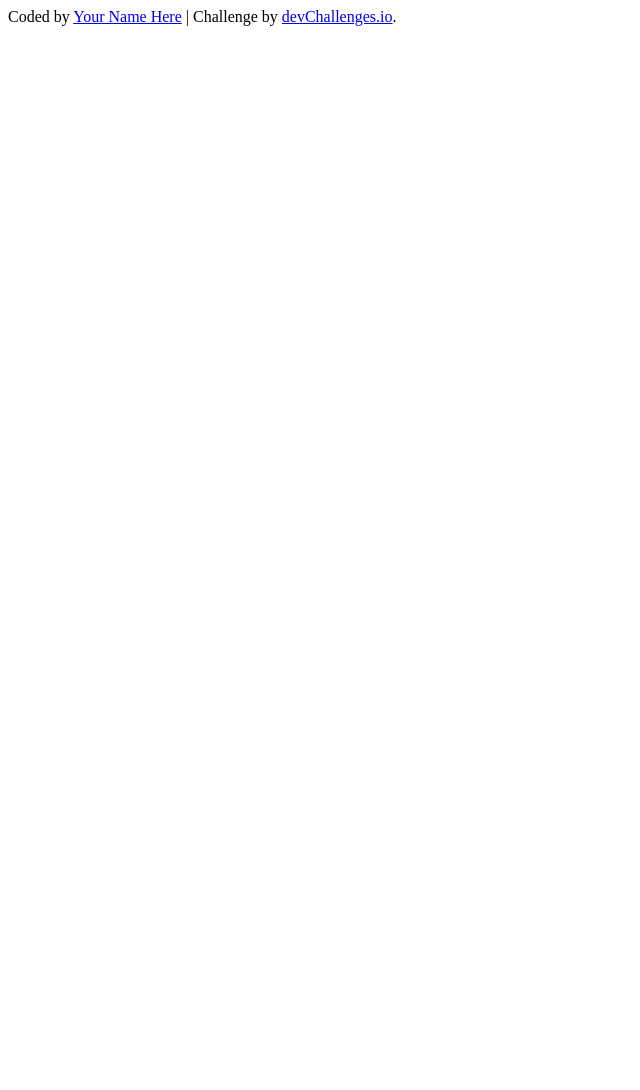
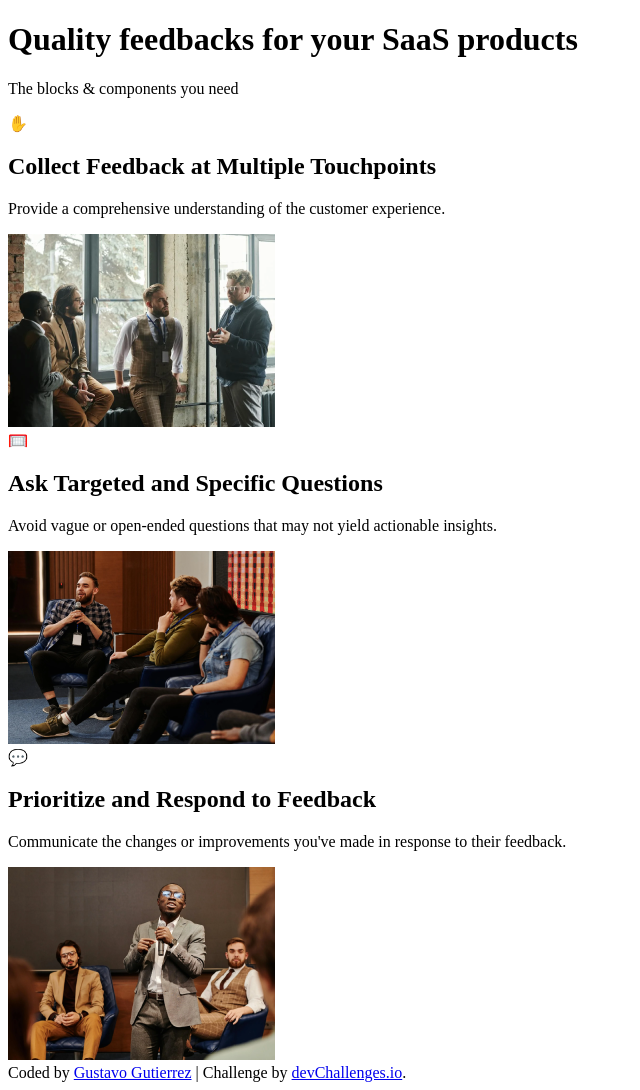
Before and after one commit to gustavo2023/simple-feature-section, a plain HTML site: page index.html in a window 1280 px wide. Shown: the whole page, without its empty margins (0-640 px from the left). Before the commit the page ends 800 px from the top, so only its background shows below. Drawn offline with Linux system fonts and the light colour scheme.

Commit message:
Add HTML structure for the feature section page.

```diff
--- a/index.html
+++ b/index.html
@@ -14,38 +14,76 @@
     <title>Simple Feature Section | devChallenges.io</title>
 
     <link rel="stylesheet" href="styles.css" />
+
+    <link rel="preconnect" href="https://fonts.googleapis.com" />
+    <link rel="preconnect" href="https://fonts.gstatic.com" crossorigin />
+    <link
+      href="https://fonts.googleapis.com/css2?family=Outfit:wght@100..900&display=swap"
+      rel="stylesheet"
+    />
   </head>
   <body>
-    <!--
-     ✋
+    <main>
+      <header>
+        <h1>Quality feedbacks for your SaaS products</h1>
+        <p class="sub-heading">The blocks & components you need</p>
+      </header>
+      <div class="cards-grid">
+        <article class="card">
+          <div class="icon-container">✋</div>
+          <h2>Collect Feedback at Multiple Touchpoints</h2>
+          <p class="card-body-text">
+            Provide a comprehensive understanding of the customer experience.
+          </p>
+          <div class="img-container">
+            <img
+              src="./resources/photo_2.png"
+              alt="A group of four people sitting in a circle on blue chairs, engaging in a casual discussion. One person is speaking while holding a microphone, and the others are attentively listening."
+            />
+          </div>
+        </article>
+        <article class="card">
+          <div class="icon-container">🥅</div>
+          <h2>Ask Targeted and Specific Questions</h2>
+          <p class="card-body-text">
+            Avoid vague or open-ended questions that may not yield actionable
+            insights.
+          </p>
+          <div class="img-container">
+            <img
+              src="./resources/photo_1.png"
+              alt="Four men in professional attire standing in a loft-style space with large windows and exposed brick walls. One person is gesturing while speaking, and the others are listening intently."
+            />
+          </div>
+        </article>
+        <article class="card">
+          <div class="icon-container">💬</div>
+          <h2>Prioritize and Respond to Feedback</h2>
+          <p class="card-body-text">
+            Communicate the changes or improvements you've made in response to
+            their feedback.
+          </p>
+          <div class="img-container">
+            <img
+              src="./resources/photo_3.png"
+              alt="A formal presentation setting with a speaker in a gray suit holding a microphone, addressing an audience. Two other individuals in professional attire are seated in blue chairs behind the speaker, listening."
+            />
+          </div>
+        </article>
+      </div>
+    </main>
 
-     🥅
-
-     💬
-
-     Quality feedbacks for your SaaS products
-
-     The blocks & components you need
-
-     Collect Feedback at Multiple Touchpoints
-
-     Provide a comprehensive understanding of the customer experience.
-
-     Ask Targeted and Specific Questions
-
-     Avoid vague or open-ended questions that may not yield actionable insights.
-
-     Prioritize and Respond to Feedback
-
-     Communicate the changes or improvements you've made in response to their feedback.
-
-    -->
-
-    <div class="author-info">
-      Coded by <a href="#">Your Name Here</a> | Challenge by
-      <a href="https://www.devchallenges.io?ref=challenge" target="_blank"
-        >devChallenges.io</a
-      >.
-    </div>
+    <footer>
+      <div class="author-info">
+        Coded by
+        <a href="https://github.com/gustavo2023" target="_blank"
+          >Gustavo Gutierrez</a
+        >
+        | Challenge by
+        <a href="https://www.devchallenges.io?ref=challenge" target="_blank"
+          >devChallenges.io</a
+        >.
+      </div>
+    </footer>
   </body>
 </html>
```
